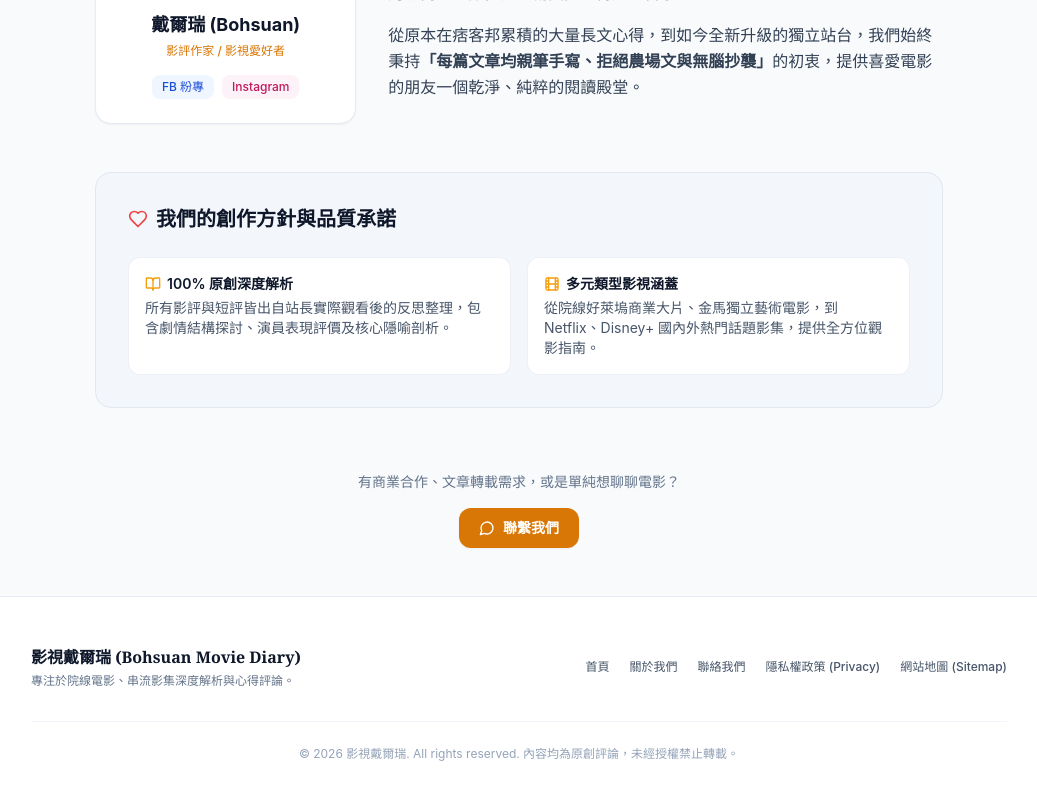
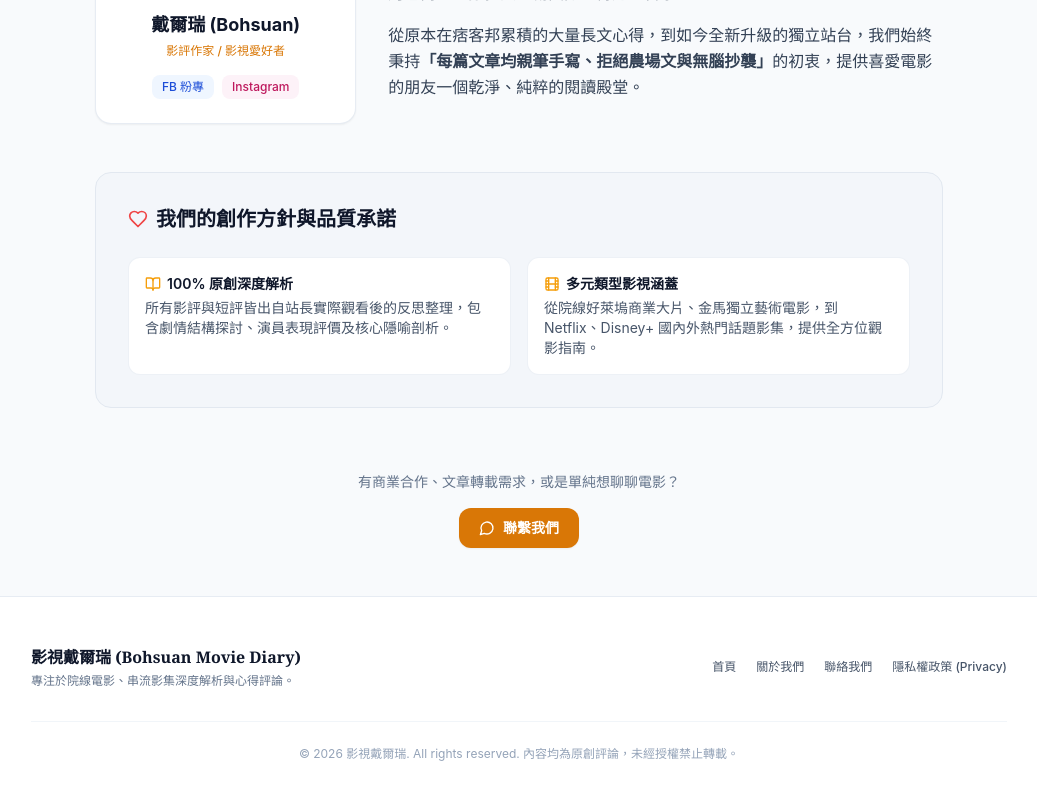
Before and after one commit to bohsuanshen-debug/my-pixnet-blog, a Next.js app: page /about in a window 1280 px wide. Shown: the part 440-1240 px from the top of the page, without its empty margins (121-1158 px from the left). Built offline with nearby package versions, Linux system fonts and the light colour scheme; no server answers.

Commit message:
style: remove sitemap link from footer for cleaner UI

```diff
--- a/components/Footer.tsx
+++ b/components/Footer.tsx
@@ -32,13 +32,6 @@ export default function Footer() {
             <Link href="/privacy" className="hover:text-amber-600 dark:hover:text-amber-400">
               隱私權政策 (Privacy)
             </Link>
-            <Link
-              href="/sitemap.xml"
-              target="_blank"
-              className="hover:text-amber-600 dark:hover:text-amber-400"
-            >
-              網站地圖 (Sitemap)
-            </Link>
           </div>
         </div>
 
```
